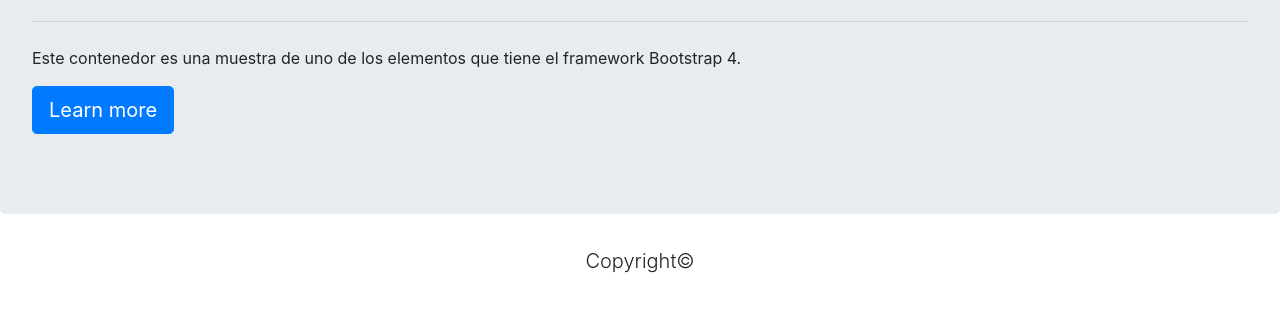
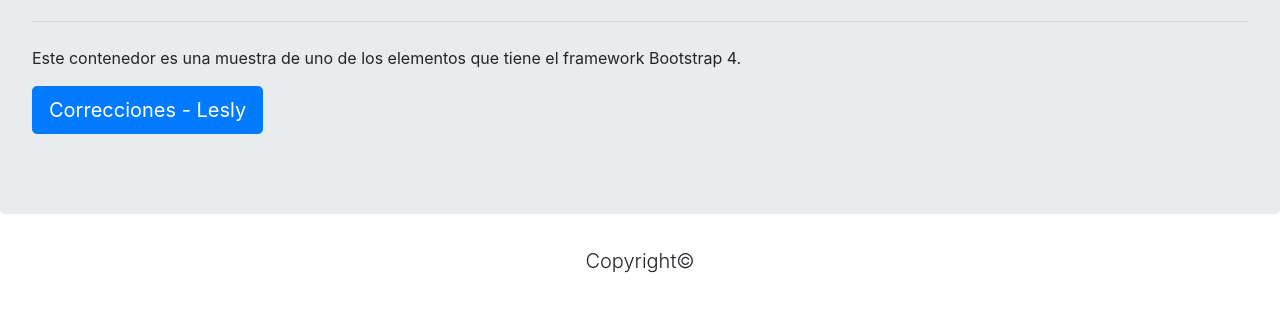
Before and after one commit to LeslyN/prueba-errores-estrella, a plain HTML site: page index.html in a window 1280 px wide. Shown: the part 212-524 px from the top of the page. Drawn offline with Linux system fonts and the light colour scheme.

Commit message:
cambios de Lesly

```diff
--- a/index.html
+++ b/index.html
@@ -38,7 +38,7 @@
           <hr class="my-4">
           <p>Este contenedor es una muestra de uno de los elementos que tiene el framework Bootstrap 4.</p>
           <p class="lead">
-            <a class="btn btn-primary btn-lg" href="#" role="button">Learn more</a>
+            <a class="btn btn-primary btn-lg" href="#" role="button">Correcciones - Lesly</a>
           </p>
         </div>
       </section>
```
Also changed, not shown: 1 other file.
